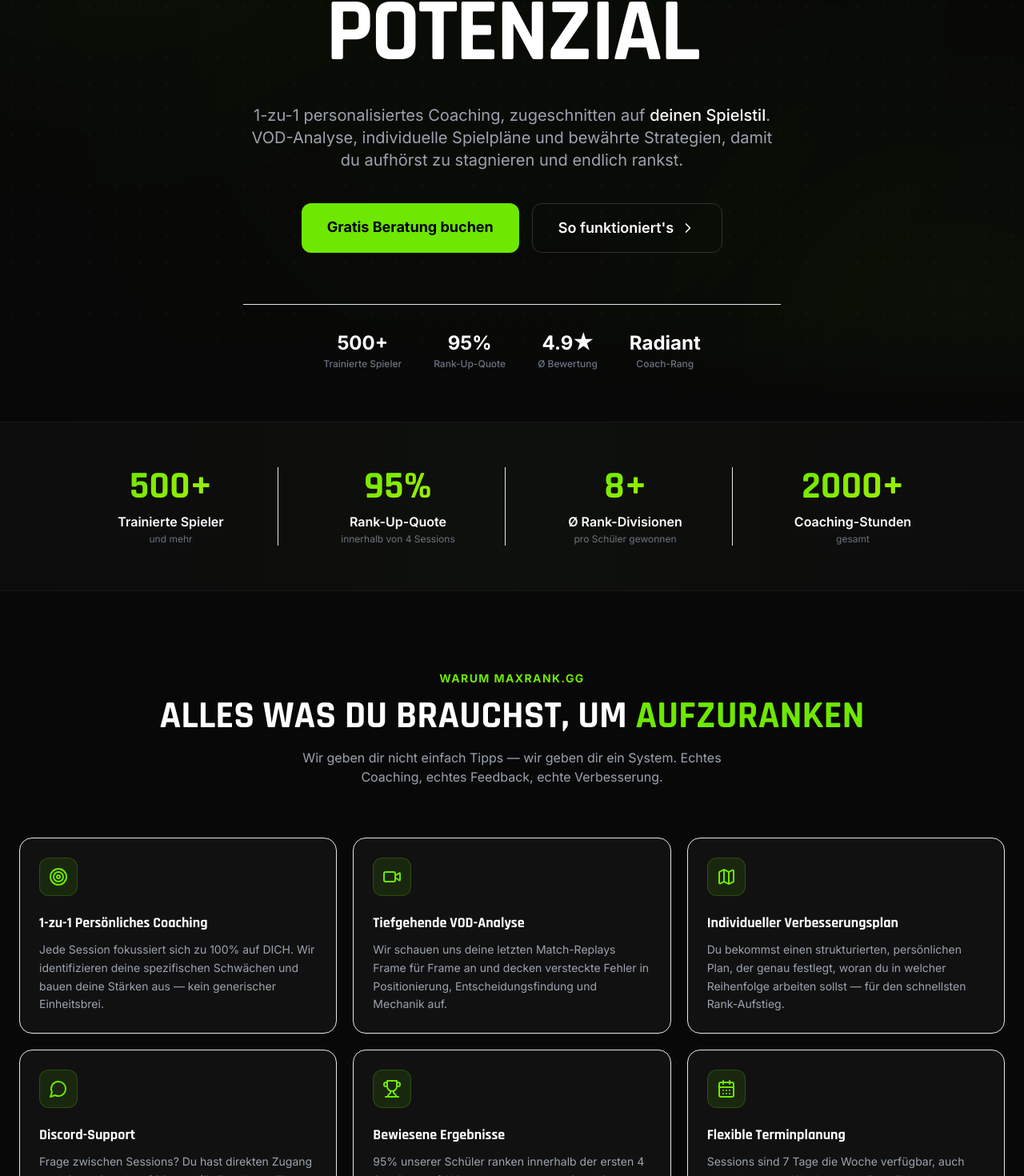
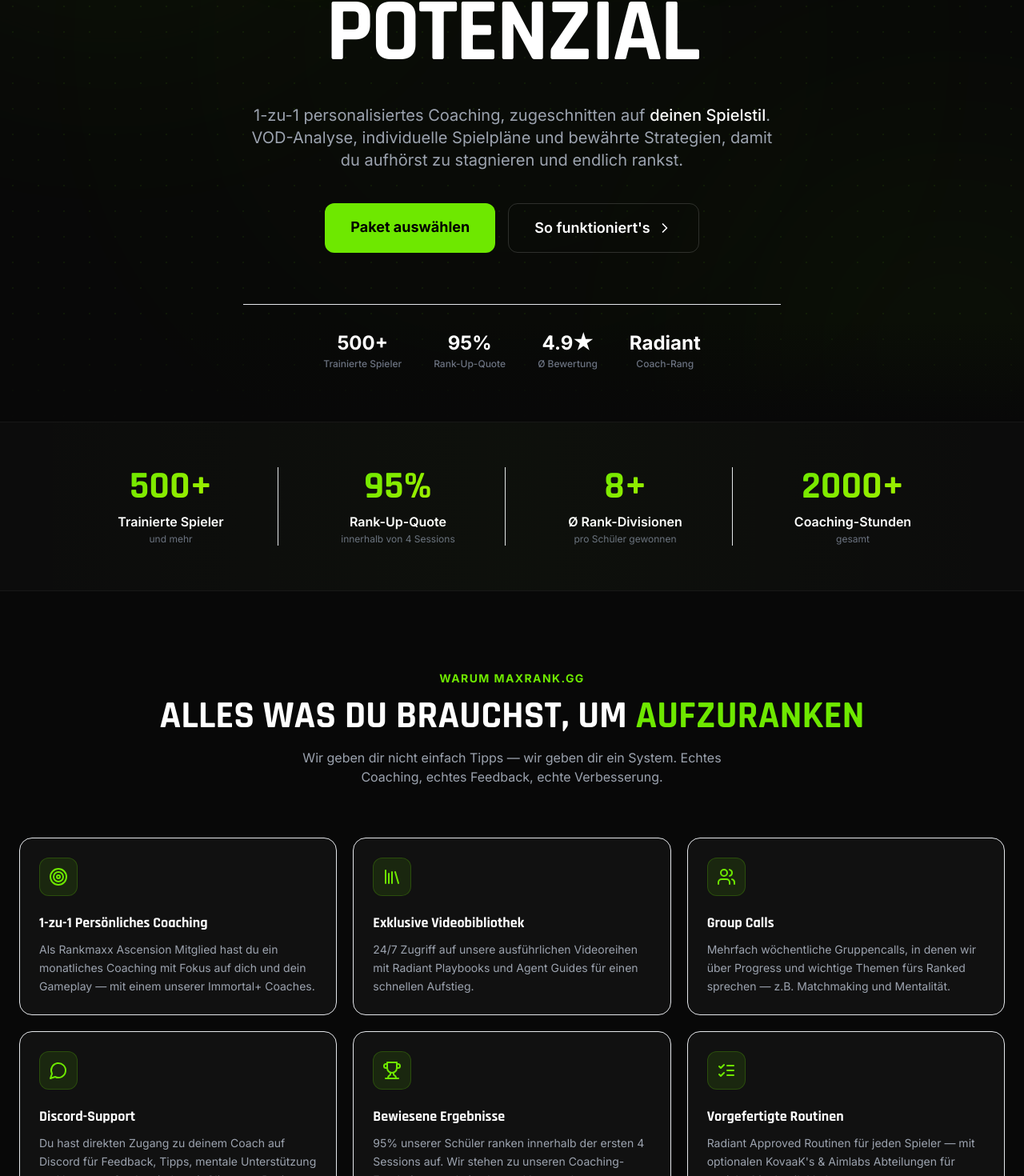
Before and after one commit to justinhelbig96-web/maxranktest, a Next.js app: page / in a window 1280 px wide. Shown: the part 424-1894 px from the top of the page at 80% size. Built offline with nearby package versions, Linux system fonts and the light colour scheme.

Commit message:
Remove login, update features, remove floating ranks background

```diff
--- a/app/layout.tsx
+++ b/app/layout.tsx
@@ -1,6 +1,5 @@
 import type { Metadata } from "next";
 import "./globals.css";
-import Providers from "@/components/Providers";
 
 export const metadata: Metadata = {
   title: "MaxRank.GG — Valorant Coaching",
@@ -17,7 +16,7 @@
   return (
     <html lang="de" className="scroll-smooth">
       <body className="bg-[#080808] text-white antialiased">
-        <Providers>{children}</Providers>
+        {children}
       </body>
     </html>
   );
--- a/app/page.tsx
+++ b/app/page.tsx
@@ -8,12 +8,10 @@
 import FAQ from "@/components/FAQ";
 import CTA from "@/components/CTA";
 import Footer from "@/components/Footer";
-import FloatingRanks from "@/components/FloatingRanks";
 
 export default function HomePage() {
   return (
     <main className="bg-[#080808] overflow-x-hidden">
-      <FloatingRanks />
       <Navbar />
       <Hero />
       <StatsBar />
--- a/components/Features.tsx
+++ b/components/Features.tsx
@@ -2,32 +2,32 @@
 
 import { useRef } from "react";
 import { motion, useInView } from "framer-motion";
-import { Target, Video, Map, MessageCircle, Trophy, CalendarDays } from "lucide-react";
+import { Target, Library, Users, MessageCircle, Trophy, ListChecks } from "lucide-react";
 
 const features = [
   {
     icon: Target,
     title: "1-zu-1 Persönliches Coaching",
     description:
-      "Jede Session fokussiert sich zu 100% auf DICH. Wir identifizieren deine spezifischen Schwächen und bauen deine Stärken aus — kein generischer Einheitsbrei.",
+      "Als Rankmaxx Ascension Mitglied hast du ein monatliches Coaching mit Fokus auf dich und dein Gameplay — mit einem unserer Immortal+ Coaches.",
   },
   {
-    icon: Video,
-    title: "Tiefgehende VOD-Analyse",
+    icon: Library,
+    title: "Exklusive Videobibliothek",
     description:
-      "Wir schauen uns deine letzten Match-Replays Frame für Frame an und decken versteckte Fehler in Positionierung, Entscheidungsfindung und Mechanik auf.",
+      "24/7 Zugriff auf unsere ausführlichen Videoreihen mit Radiant Playbooks und Agent Guides für einen schnellen Aufstieg.",
   },
   {
-    icon: Map,
-    title: "Individueller Verbesserungsplan",
+    icon: Users,
+    title: "Group Calls",
     description:
-      "Du bekommst einen strukturierten, persönlichen Plan, der genau festlegt, woran du in welcher Reihenfolge arbeiten sollst — für den schnellsten Rank-Aufstieg.",
+      "Mehrfach wöchentliche Gruppencalls, in denen wir über Progress und wichtige Themen fürs Ranked sprechen — z.B. Matchmaking und Mentalität.",
   },
   {
     icon: MessageCircle,
     title: "Discord-Support",
     description:
-      "Frage zwischen Sessions? Du hast direkten Zugang zu deinem Coach auf Discord für Feedback, Tipps und mentale Unterstützung.",
+      "Du hast direkten Zugang zu deinem Coach auf Discord für Feedback, Tipps, mentale Unterstützung und kannst außerdem jederzeit Clips zum Review einschicken.",
   },
   {
     icon: Trophy,
@@ -36,10 +36,10 @@
       "95% unserer Schüler ranken innerhalb der ersten 4 Sessions auf. Wir stehen zu unseren Coaching-Ergebnissen — keine leeren Versprechen.",
   },
   {
-    icon: CalendarDays,
-    title: "Flexible Terminplanung",
+    icon: ListChecks,
+    title: "Vorgefertigte Routinen",
     description:
-      "Sessions sind 7 Tage die Woche verfügbar, auch abends und am Wochenende. Du wählst den Zeitpunkt, der in deinen Alltag passt.",
+      "Radiant Approved Routinen für jeden Spieler — mit optionalen KovaaK's & Aimlabs Abteilungen für gezielte Mechanik-Verbesserung.",
   },
 ];
 
--- a/components/Hero.tsx
+++ b/components/Hero.tsx
@@ -112,10 +112,10 @@
           className="flex flex-col sm:flex-row gap-4 mb-16"
         >
           <a
-            href="/login"
+            href="#pricing"
             className="group relative px-8 py-4 bg-[#6EE800] text-black font-bold text-lg rounded-xl hover:bg-[#A3F000] transition-all duration-200 hover:shadow-[0_0_40px_rgba(110,232,0,0.45)] active:scale-[0.97] overflow-hidden"
           >
-            <span className="relative z-10">Gratis Beratung buchen</span>
+            <span className="relative z-10">Paket auswählen</span>
           </a>
           <a
             href="#how-it-works"
--- a/components/Navbar.tsx
+++ b/components/Navbar.tsx
@@ -61,7 +61,7 @@
           {/* CTA */}
           <div className="hidden md:flex items-center gap-3">
             <a
-              href="/login"
+              href="#pricing"
               className="px-5 py-2 bg-[#6EE800] text-black text-sm font-bold rounded-lg hover:bg-[#A3F000] transition-all hover:shadow-[0_0_20px_rgba(110,232,0,0.4)] active:scale-95"
             >
               Session buchen
@@ -101,7 +101,7 @@
                 </a>
               ))}
               <a
-                href="/login"
+                href="#pricing"
                 onClick={() => setMobileOpen(false)}
                 className="mt-2 py-3 px-4 bg-[#6EE800] text-black font-bold rounded-lg text-center hover:bg-[#A3F000] transition-all"
               >
```
